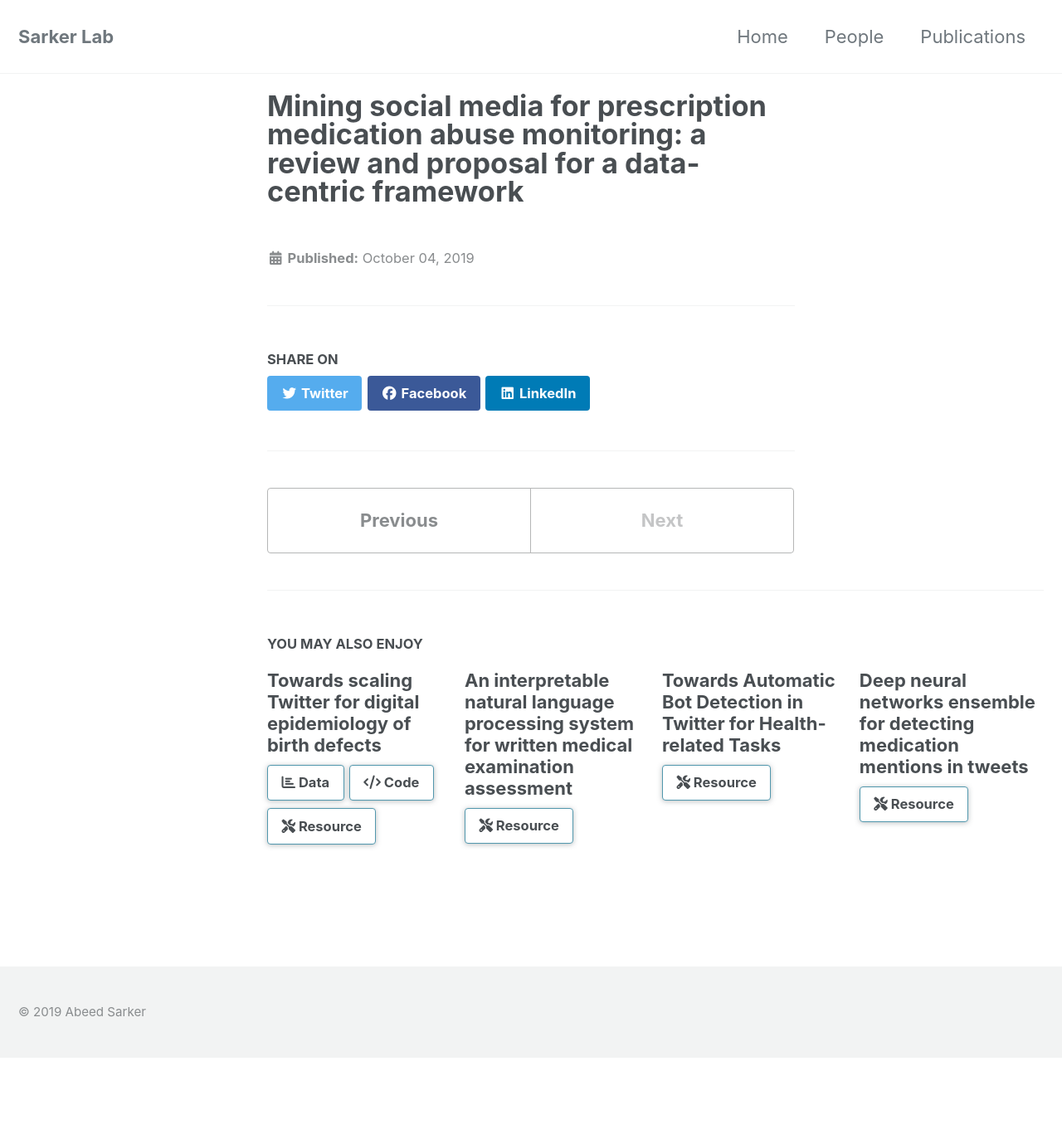
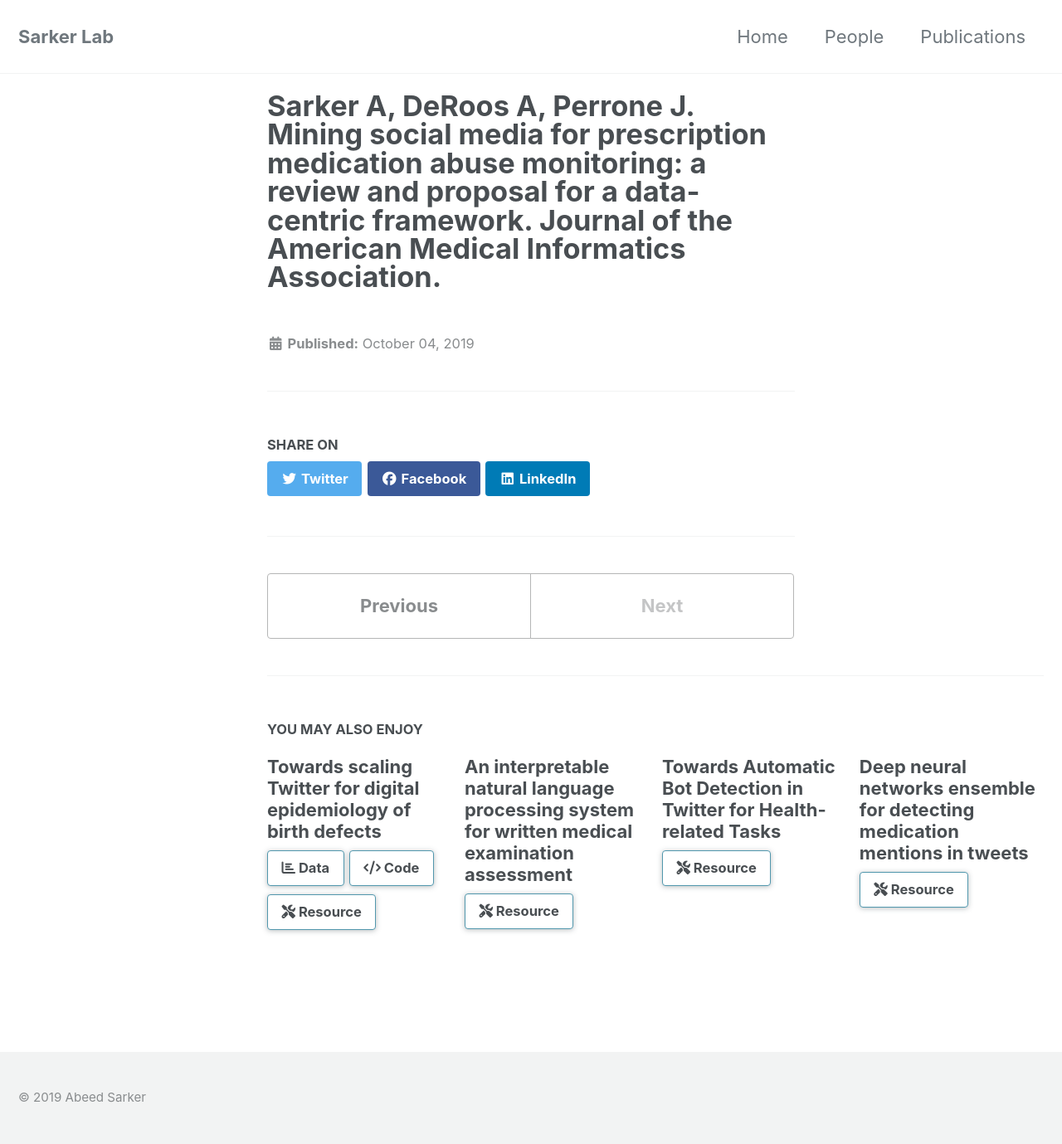
Before and after one commit to sarkerlab/Website, a Jekyll site: the page built from _posts/2019-10-04-mining-social-media-for-prescription-abuse-monitoring.md, in a window 1280 px wide. Shown: the whole page at 83% size. Built offline with Jekyll 4.4.1, drawn with Linux system fonts in a browser that asks for light colours; cached includes are drawn as plain includes; nearby versions of some CDN libraries; before the commit the page ends 1275 px from its top, so only the background shows below that.

Commit message:
Update 2019-10-04-mining-social-media-for-prescription-abuse-monitoring.md

```diff
--- a/_posts/2019-10-04-mining-social-media-for-prescription-abuse-monitoring.md
+++ b/_posts/2019-10-04-mining-social-media-for-prescription-abuse-monitoring.md
@@ -1,5 +1,5 @@
 ---
-title: "Mining social media for prescription medication abuse monitoring: a review and proposal for a data-centric framework"
+title: "Sarker A, DeRoos A, Perrone J. Mining social media for prescription medication abuse monitoring: a review and proposal for a data-centric framework. Journal of the American Medical Informatics Association."
 external_url: https://academic.oup.com/jamia/advance-article/doi/10.1093/jamia/ocz162/5581276
 data:
 code:
```
